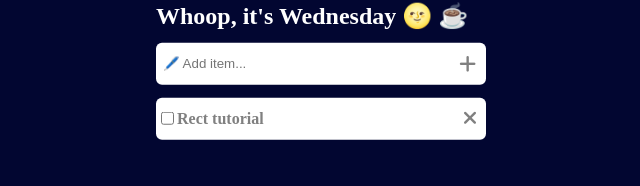
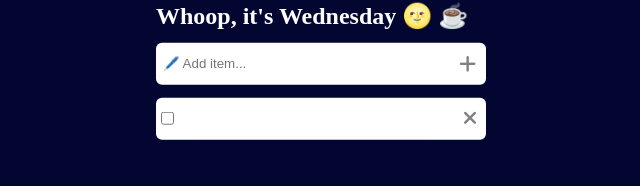
Before and after one commit to vishwasbn/react_basics_sample1, a React (Create React App) app: page / in a window 1280 px wide. Both pictures are taken after a click on the icon 786 px from the left and 177 px from the top of the page. Shown: the part 114-300 px from the top of the page, without its empty margins (319-959 px from the left). Built offline with nearby package versions, Linux system fonts and the light colour scheme.

Commit message:
add todo entry and print

```diff
--- a/src/App.js
+++ b/src/App.js
@@ -1,6 +1,10 @@
+import { useState } from 'react';
 import './App.css'
 
 function App() {
+
+  const [toDo, setToDo] = useState('');
+  const [toDoList, setToDoList] = useState([]);
 
   return (<div className="app">
     <div className="mainHeading">
@@ -11,19 +15,29 @@ function App() {
       <h2>Whoop, it's Wednesday 🌝 ☕ </h2>
     </div>
     <div className="input">
-      <input type="text" placeholder="🖊️ Add item..." />
-      <i className="fas fa-plus"></i>
+      <input value={toDo} onChange={(e) => setToDo(e.target.value)} type="text" placeholder="🖊️ Add item..." />
+      <i onClick={() => { setToDoList([...toDoList, toDo]); setToDo(''); }} className="fas fa-plus"></i>
     </div>
     <div className="todos">
-      <div className="todo">
+
+      {
+        toDoList.map((entry, index) => {
+          return (
+            <div className="todo" key={index}>
               <div className="left">
                 <input type="checkbox" name="" id="" />
-          <p>Rect tutorial</p>
+                <p>{entry}</p>
               </div>
               <div className="right">
                 <i className="fas fa-times"></i>
               </div>
             </div>
+
+          );
+        })
+      }
+
+
     </div>
   </div>
   );
```
Lines whose indentation alone changed are shown as unchanged.
